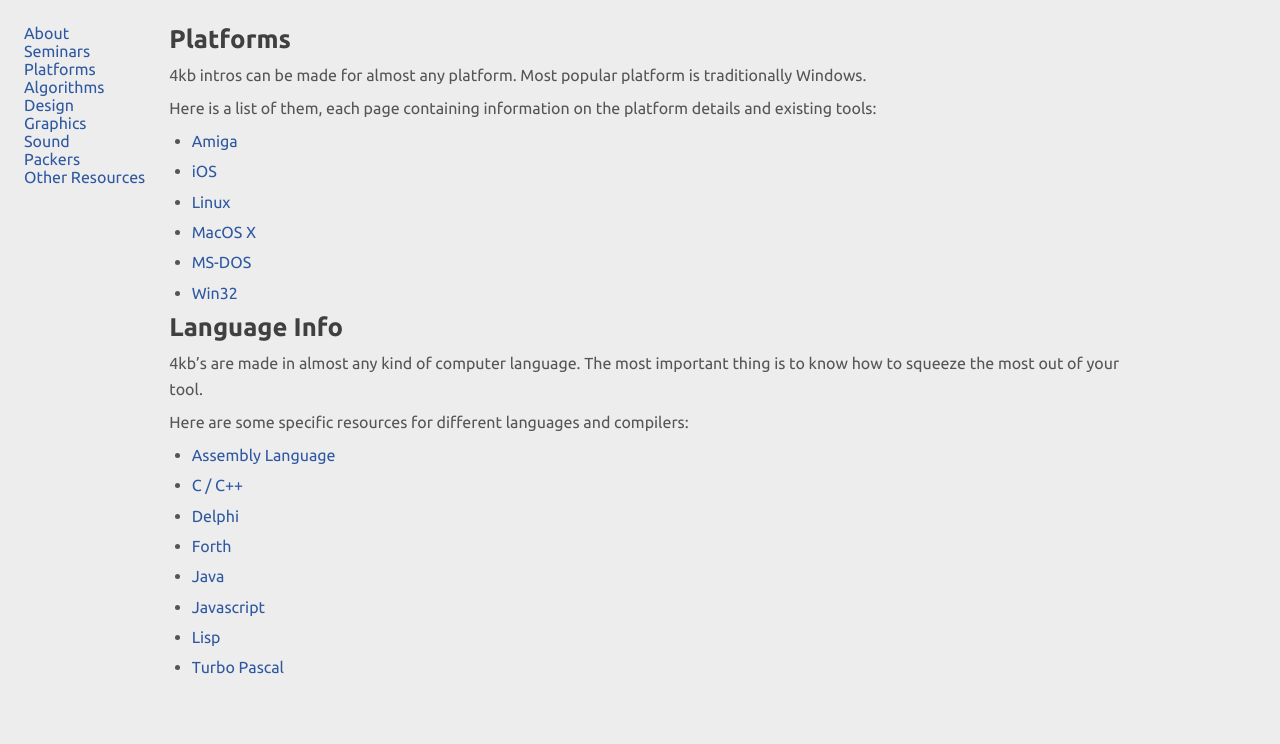
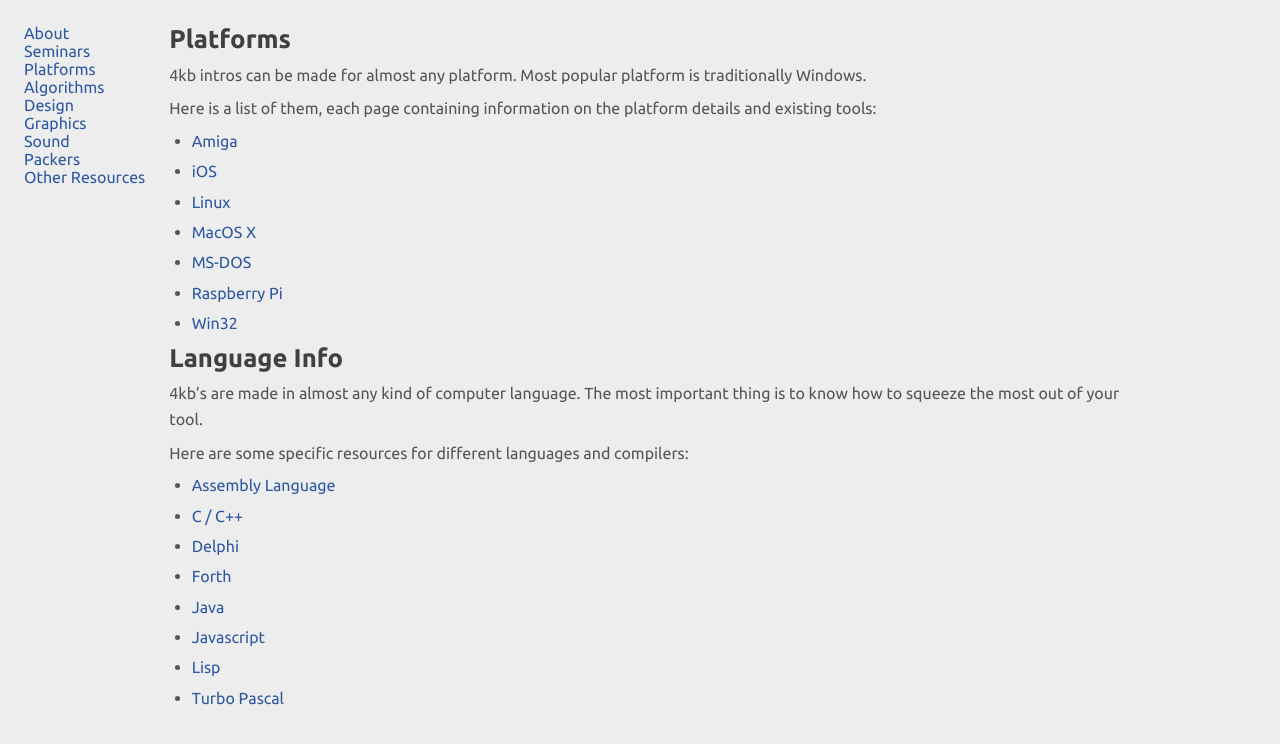
Before and after one commit to in4k/in4k.github.io, a Jekyll site: the page built from wiki/platforms.markdown, in a window 1280 px wide. Shown: the top 744 px of the page. Built offline with Jekyll 4.4.1, drawn with Linux system fonts in a browser that asks for light colours.

Commit message:
Update platforms.markdown

```diff
--- a/wiki/platforms.markdown
+++ b/wiki/platforms.markdown
@@ -12,6 +12,7 @@
 * [Linux](linux)
 * [MacOS X](macos-x)
 * [MS-DOS](ms-dos)
+* [Raspberry Pi](raspberry-pi)
 * [Win32](win32)
 
 # Language Info
```
